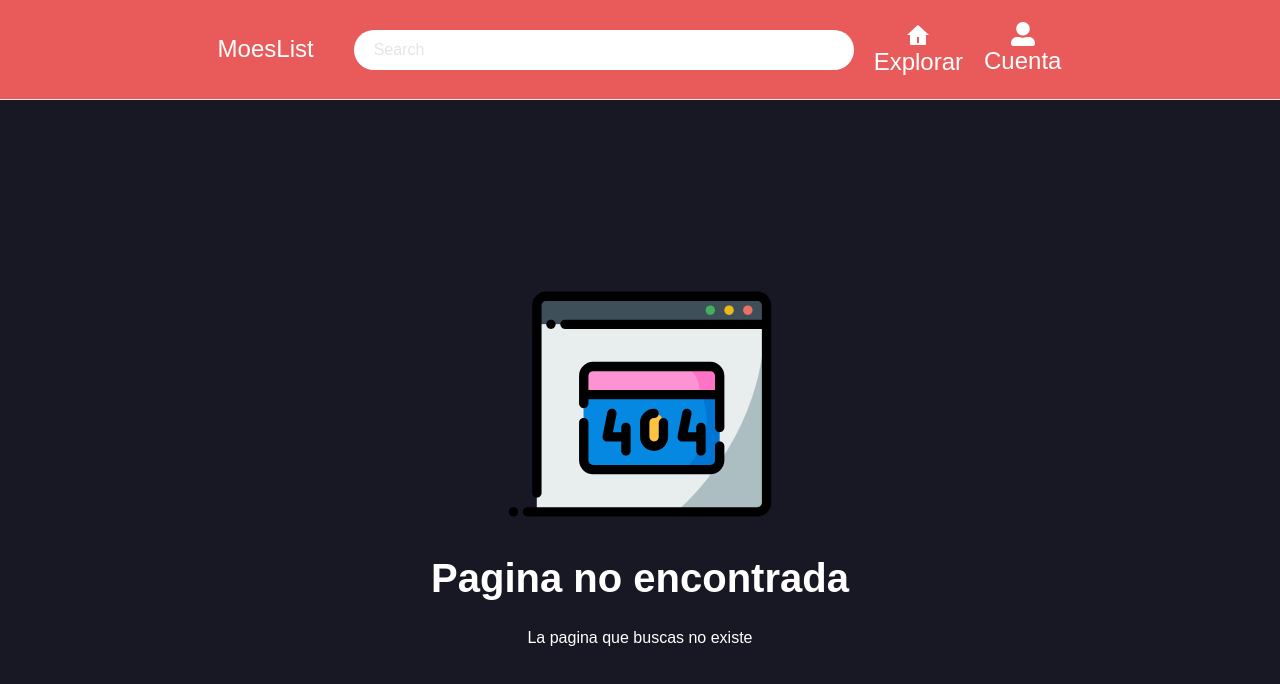
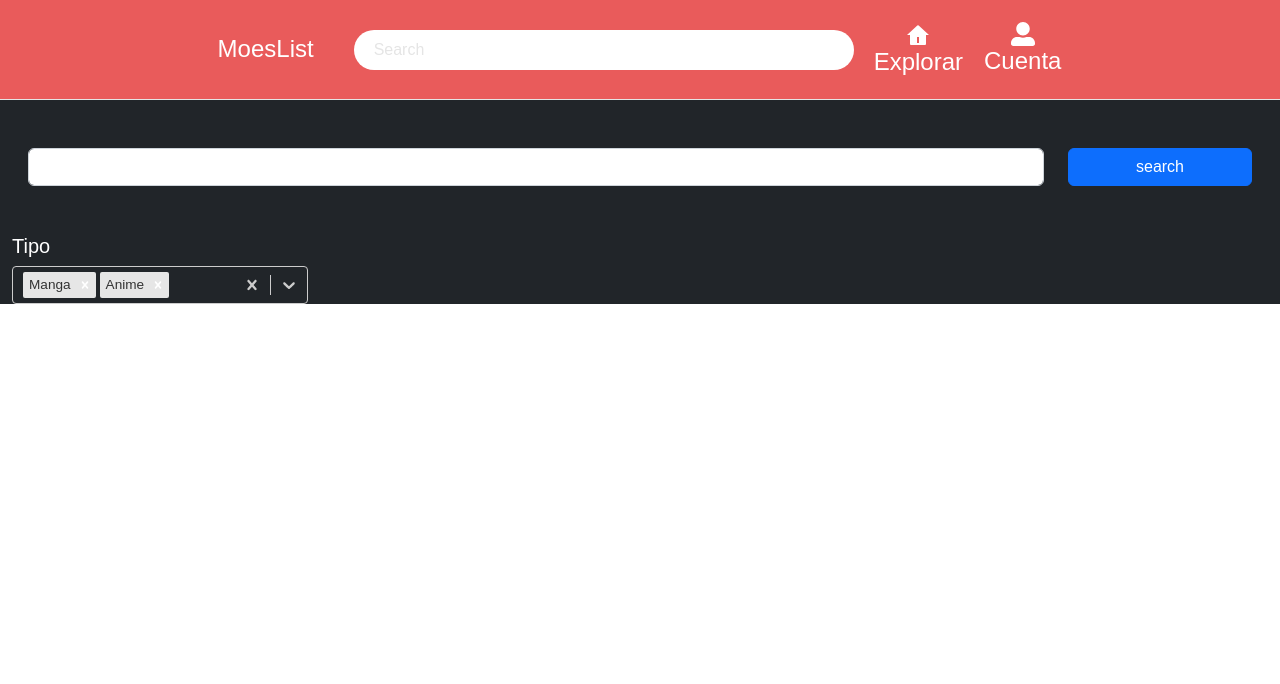
Before and after one commit to felduque/moelist, a React app in the folder client/: page /explorador in a window 1280 px wide. Shown: the top 684 px of the page. Built offline with nearby package versions, Linux system fonts and the light colour scheme; the HTML template or start-up script is replaced by a standard one.

Commit message:
explorer page

```diff
--- a/client/package.json
+++ b/client/package.json
@@ -16,6 +16,7 @@
     "react-dom": "^18.2.0",
     "react-icons": "^4.7.1",
     "react-router-dom": "^6.8.1",
+    "react-select": "^5.7.0",
     "sweetalert2": "^11.7.2"
   },
   "devDependencies": {
--- a/client/src/App.jsx
+++ b/client/src/App.jsx
@@ -7,6 +7,7 @@ import { Manga } from "./Pages/CardDetails/CardManga/Manga";
 import { Manhua } from "./Pages/CardDetails/CardManhua/Manhua";
 import { Manhwa } from "./Pages/CardDetails/CardManhwa/Manhwa";
 import { NotFound } from "./Pages/NotFound/NotFound";
+import { Explorador } from "./Pages/Explorador/Explorador";
 
 function App() {
   return (
@@ -18,6 +19,7 @@ function App() {
         <Route path="/manga/:id" element={<Manga />} />
         <Route path="/manhua/:id" element={<Manhua />} />
         <Route path="/manhwa/:id" element={<Manhwa />} />
+        <Route path="/explorador" element={<Explorador />} />
         <Route path="*" element={<NotFound />} />
       </Routes>
     </>
--- /dev/null
+++ b/client/src/Components/ExploradorSidebar/ExploradorSidebar.jsx
@@ -0,0 +1,39 @@
+import React from "react";
+import Select from "react-select";
+import makeAnimated from "react-select/animated";
+
+const animatedComponents = makeAnimated();
+
+export const ExploradorSidebar = () => {
+  const tipos = [
+    { value: "manga", label: "Manga" },
+    { value: "anime", label: "Anime" },
+  ];
+
+  const selectStyles = {
+    control: (styles) => ({ ...styles, backgroundColor: "#3b434" }),
+    option: (styles, { data, isDisabled, isFocused, isSelected }) => {
+      return {
+        ...styles,
+        color: isSelected ? "blue" : "black",
+        backgroundColor: "black",
+      };
+    },
+  };
+
+  return (
+    <div>
+      <h5> Tipo </h5>
+      <div className="filter-group">
+        <Select
+          closeMenuOnSelect={false}
+          components={animatedComponents}
+          defaultValue={[tipos[0], tipos[1]]}
+          isMulti
+          options={tipos}
+          styles={selectStyles}
+        />
+      </div>
+    </div>
+  );
+};
--- a/client/src/Components/Navbar/Navbar.css
+++ b/client/src/Components/Navbar/Navbar.css
@@ -116,6 +116,10 @@
   gap: 20px
 }
 
+.nav-list-link {
+  text-decoration: none;
+}
+
 @media (max-width: 576px) {
   .navbar-container {
     justify-content: space-between;
--- a/client/src/Components/Navbar/Navbar.jsx
+++ b/client/src/Components/Navbar/Navbar.jsx
@@ -38,14 +38,14 @@ export const Navbar = () => {
       </div> */}
 
         <div className="nav-list">
-          <div className="nav-list-link  d-none d-sm-block">
+          <Link to="/explorador" className="nav-list-link  d-none d-sm-block">
             <div className="navbar-container__icons__home">
               <RiHome4Fill className="navbar-container__icons_home__icon" />
             </div>
             <div className="navbar-container__icons__explore">
               <h2 className="navbar-text-explorer">Explorar</h2>
             </div>
-          </div>
+          </Link>
           <div className="nav-list-link  d-none d-sm-block">
             <div className="navbar-container__icons__home">
               <FaUserAlt className="navbar-container__icons_home__icon" />
--- /dev/null
+++ b/client/src/Pages/Explorador/Explorador.jsx
@@ -0,0 +1,23 @@
+import React from "react";
+import { ExploradorSidebar } from "../../Components/ExploradorSidebar/ExploradorSidebar";
+
+export const Explorador = () => {
+  return (
+    <section className="container-fluid bg-dark">
+      <div className="row px-3 py-5">
+        <div className="col-lg-10">
+          <input type="search" className="form-control" />
+        </div>
+        <div className="col-lg-2">
+          <button className="btn btn-primary w-100">search</button>
+        </div>
+      </div>
+      <div className="row">
+        <div className="col-lg-3 text-white">
+          <ExploradorSidebar />
+        </div>
+        <div className="col-lg-9 text-white"></div>
+      </div>
+    </section>
+  );
+};
```
Also changed, not shown: 1 other file (tests, documents, lock files or other folders).
